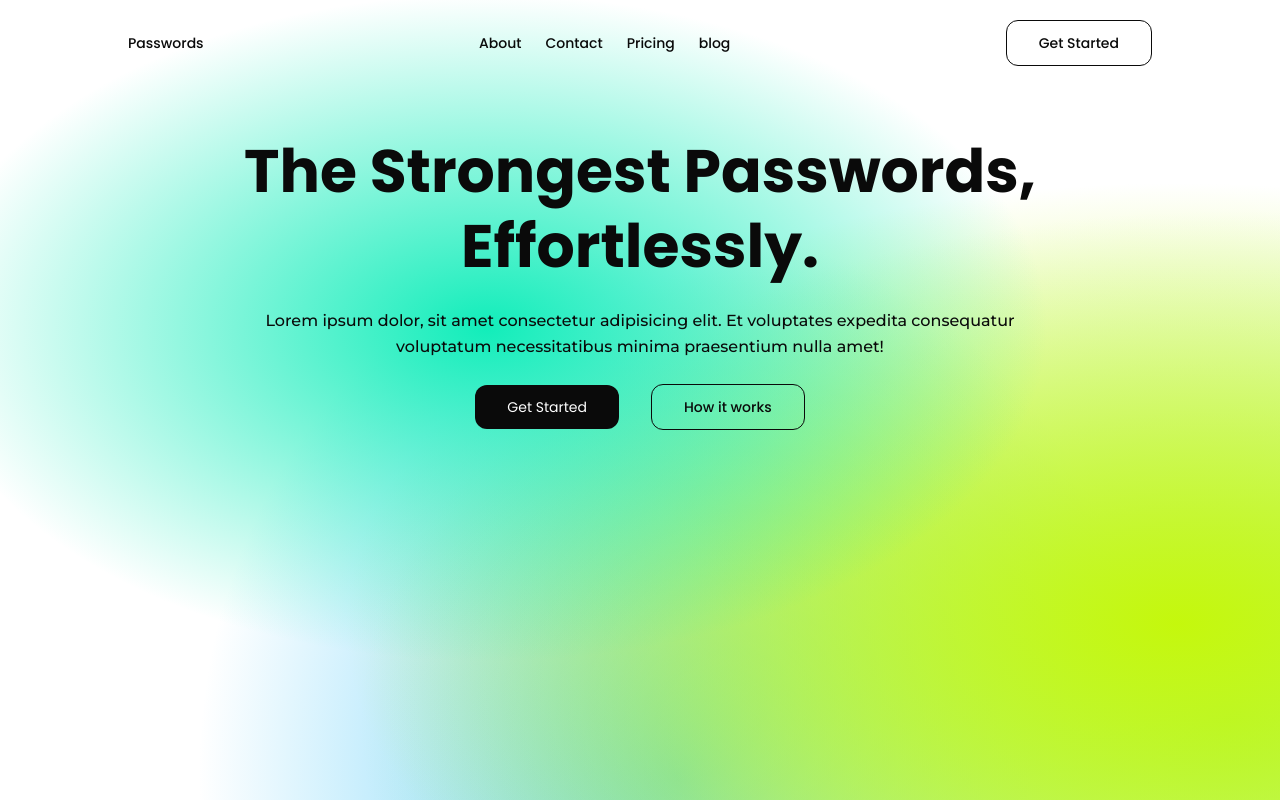
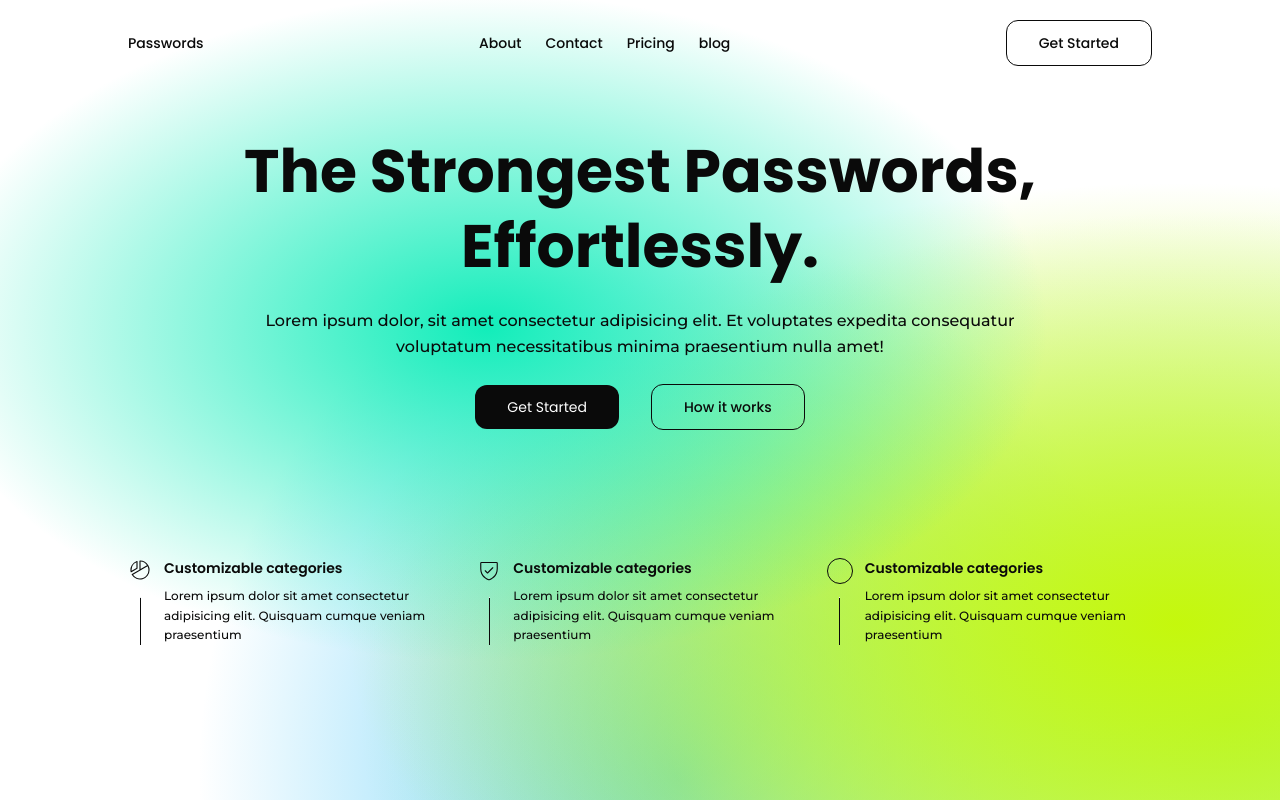
Before and after one commit to Abdallah01win/Passworld, a Vue app: page / in a window 1280 px wide. Built offline with nearby package versions, Linux system fonts and the light colour scheme.

Commit message:
initial info in hero section

```diff
--- a/src/components/Hero.vue
+++ b/src/components/Hero.vue
@@ -1,13 +1,55 @@
+<script setup>
+import Pichart from './icons/Pichart.vue';
+import Shiled from './icons/Shiled.vue';
+</script>
 <template>
-    <section class="/grid /grid-cols-[1.4fr,0.6fr] /gap-x-6 py-12">
+    <section class="py-12">
         <div class="flex flex-col items-center justify-center text-center">
             <h1 class="capitalize font-bold text-6xl leading-tight">The strongest passwords, Effortlessly.</h1>
-            <p class="w-[80%] leading-relaxed text-base font-Montserrat my-6">Lorem ipsum dolor, sit amet consectetur adipisicing elit. Et voluptates expedita consequatur voluptatum necessitatibus minima praesentium nulla amet!</p>
+            <p class="w-[80%] leading-relaxed text-base font-Montserrat my-6">Lorem ipsum dolor, sit amet consectetur
+                adipisicing elit. Et voluptates expedita consequatur voluptatum necessitatibus minima praesentium nulla
+                amet!</p>
 
             <div class="flex items-center gap-x-8">
                 <button class="bg-myBlack text-background rounded-xl py-3 px-8 font-normal">Get Started</button>
                 <button class="border border-myBlack rounded-xl py-3 px-8">How it works</button>
             </div>
         </div>
-    </section>
-</template>
+
+        <div class="grid grid-cols-3 gap-x-6 mt-32">
+            <div class="flex gap-x-3">
+                <div class="flex flex-col items-center justify-between">
+                    <Pichart class="w-6 fill-myBlack" />
+                    <hr class="w-px bg-myBlack h-12">
+                </div>
+
+                <div>
+                    <div class="font-semibold mb-2">Customizable categories</div>
+                    <p class="font-Montserrat leading-relaxed text-xs">Lorem ipsum dolor sit amet consectetur adipisicing elit. Quisquam cumque veniam praesentium</p>
+                </div>
+            </div>
+            <div class="flex gap-x-3">
+                <div class="flex flex-col items-center justify-between">
+                    <Shiled class="w-6 fill-myBlack" />
+                    <hr class="w-px bg-myBlack h-12">
+                </div>
+
+                <div>
+                    <div class="font-semibold mb-2">Customizable categories</div>
+                    <p class="font-Montserrat leading-relaxed text-xs">Lorem ipsum dolor sit amet consectetur adipisicing elit. Quisquam cumque veniam praesentium</p>
+                </div>
+            </div>
+            <div class="flex gap-x-3">
+                <div class="flex flex-col items-center justify-between">
+                    <div class="p-3 border border-myBlack rounded-full"></div>
+                    <hr class="w-px bg-myBlack h-12">
+                </div>
+
+                <div>
+                    <div class="font-semibold mb-2">Customizable categories</div>
+                    <p class="font-Montserrat leading-relaxed text-xs">Lorem ipsum dolor sit amet consectetur adipisicing elit. Quisquam cumque veniam praesentium</p>
+                </div>
+            </div>
+
+        </div>
+</section></template>
--- /dev/null
+++ b/src/components/icons/Pichart.vue
@@ -0,0 +1,3 @@
+<template>
+    <svg xmlns="http://www.w3.org/2000/svg" viewBox="0 0 256 256"><path d="M102,109.5v-72a6,6,0,0,0-8-5.66A102,102,0,0,0,27.7,146.59a6,6,0,0,0,8.9,4.11l62.4-36A6,6,0,0,0,102,109.5ZM90,106l-51.66,29.8Q38,131.91,38,128A90.1,90.1,0,0,1,90,46.42ZM216.57,77.45c-.08-.16-.16-.32-.25-.47a3,3,0,0,0-.27-.42A102,102,0,0,0,128,26a6,6,0,0,0-6,6v93L42.2,171.46a6,6,0,0,0-2.15,8.22A102,102,0,0,0,230,128,101.41,101.41,0,0,0,216.57,77.45ZM134,38.2a90,90,0,0,1,68.76,39.74L134,118ZM128,218a90.48,90.48,0,0,1-74.38-39.31l77.31-45,.17-.1,77.67-45.24A90,90,0,0,1,128,218Z"></path></svg>
+</template>
--- /dev/null
+++ b/src/components/icons/Shiled.vue
@@ -0,0 +1,3 @@
+<template>
+    <svg xmlns="http://www.w3.org/2000/svg" viewBox="0 0 256 256"><path d="M208,42H48A14,14,0,0,0,34,56v58.77c0,88.24,74.68,117.52,89.65,122.49a13.5,13.5,0,0,0,8.7,0c15-5,89.65-34.25,89.65-122.49V56A14,14,0,0,0,208,42Zm2,72.79c0,80-67.84,106.59-81.44,111.1a1.55,1.55,0,0,1-1.12,0C113.84,221.38,46,194.79,46,114.79V56a2,2,0,0,1,2-2H208a2,2,0,0,1,2,2Zm-37.76-15a6,6,0,0,1,0,8.48l-56,56a6,6,0,0,1-8.48,0l-24-24a6,6,0,0,1,8.48-8.48L112,151.51l51.76-51.75A6,6,0,0,1,172.24,99.76Z"></path></svg>
+</template>
```
